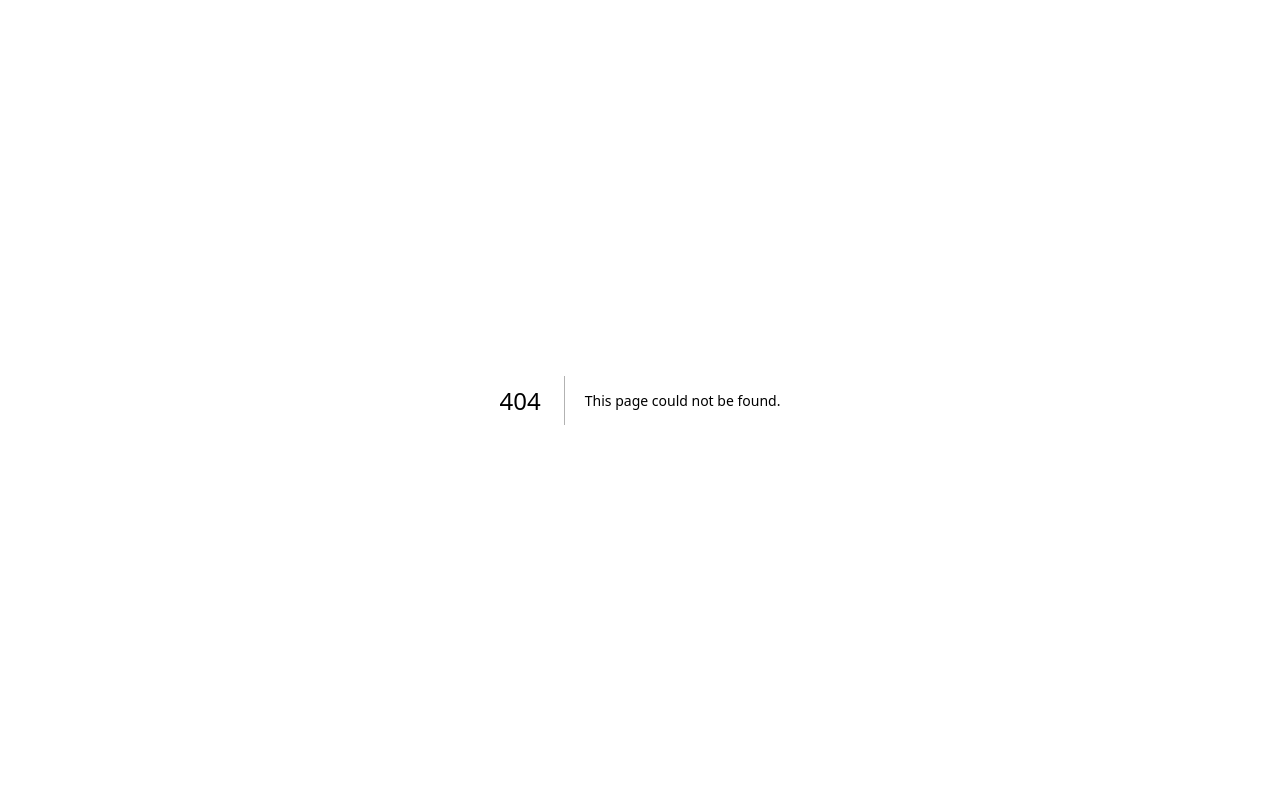
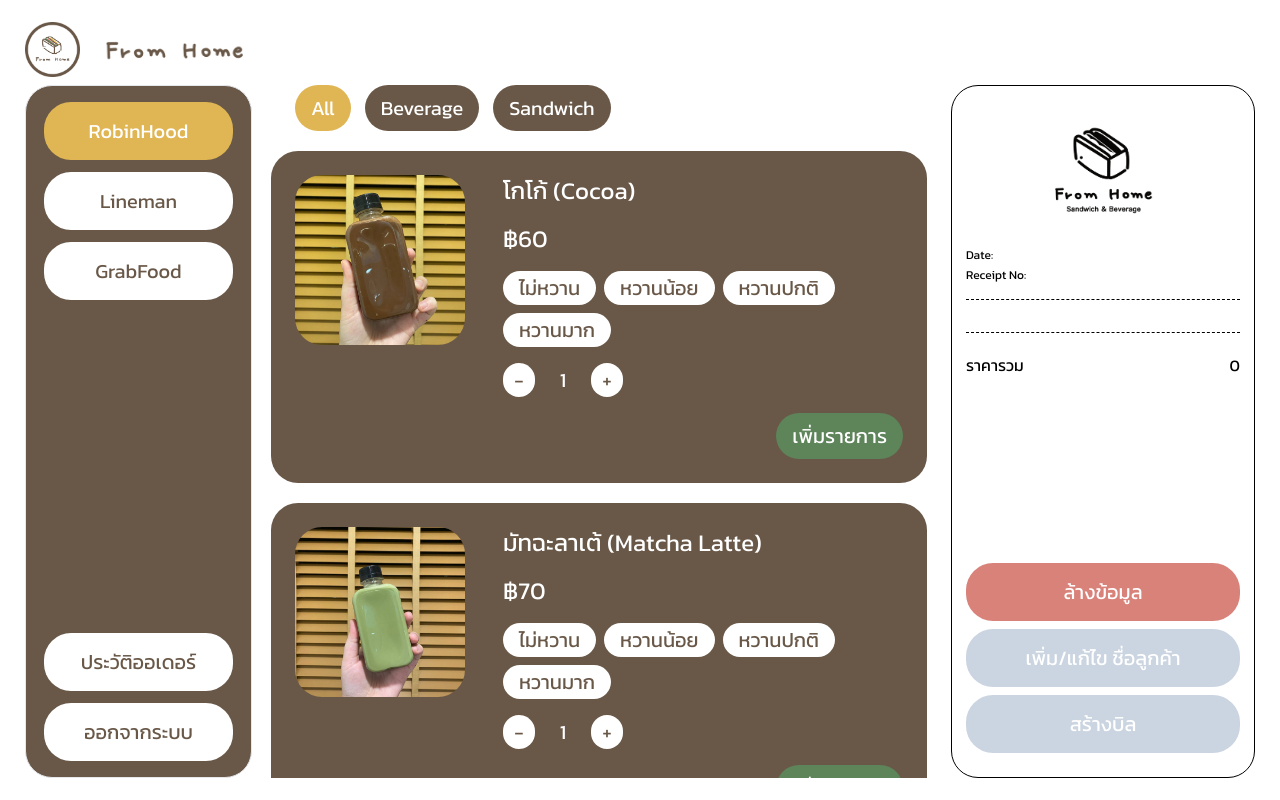
Before and after one commit to BlackMocca/fromhome-sandwich, a Next.js app in the folder web/: page /receipt/RH in a window 1280 px wide. Before the commit this address had no page. Built offline with nearby package versions, Linux system fonts and the light colour scheme.

Commit message:
add change sidebar with delivery

```diff
--- a/web/features/core/layouts/sidebar.layout.tsx
+++ b/web/features/core/layouts/sidebar.layout.tsx
@@ -1,33 +1,55 @@
-import _ from 'lodash'
-import { Observer } from 'mobx-react-lite'
-import Navbar from './navbar.layout'
-import { ISidebarMenu, SidebarMenu } from '@/features/domain/config';
-import ButtonLayout from './button.layout';
-import { useRouter } from 'next/router';
+import _ from "lodash";
+import { Observer } from "mobx-react-lite";
+import Navbar from "./navbar.layout";
+import { ISidebarMenu, SidebarMenu } from "@/features/domain/config";
+import ButtonLayout from "./button.layout";
+import { useRouter } from "next/router";
 
 type ISidebarLayout = {
-    menus: ISidebarMenu[]
-}
+  menus: ISidebarMenu[];
+};
 
-export default function SidebarLayout({ menus = SidebarMenu}: ISidebarLayout) {
-    var router = useRouter()
+export default function SidebarLayout({ menus = SidebarMenu }: ISidebarLayout) {
+  var router = useRouter();
 
-    var isActive = (menuPath: string) => {return router.pathname === menuPath}
+  var isActive = (menuPath: string) => {
+    return router.asPath === menuPath;
+  };
 
   return (
     <div className="min-w-[227px] border rounded-[27px] bg-primary">
       <div className="flex flex-col h-full px-[18px] py-[16px] justify-between ">
         <div className="flex flex-col gap-[12px]">
-                {_.filter(menus, {positon: "top"}).map((item, i) => {
-                    return <ButtonLayout key={i} title={item.title} isActive={isActive(item.route)} size='lg' onclick={() => { router.push(item.route) }} buttonStyleType={'secondary'} />
-                }
-                )}
+          {_.filter(menus, { positon: "top" }).map((item, i) => {
+            return (
+              <ButtonLayout
+                key={i}
+                title={item.title}
+                isActive={isActive(item.route)}
+                size="lg"
+                onclick={() => {
+                  router.push(item.route);
+                }}
+                buttonStyleType={"secondary"}
+              />
+            );
+          })}
         </div>
         <div className="flex flex-col gap-[12px]">
-                {_.filter(menus, {positon: "bottom"}).map((item, i) => {
-                    return <ButtonLayout key={i} title={item.title} isActive={isActive(item.route)} size='lg' onclick={() => { router.push(item.route) }} buttonStyleType={'secondary'} />
-                }
-                )}
+          {_.filter(menus, { positon: "bottom" }).map((item, i) => {
+            return (
+              <ButtonLayout
+                key={i}
+                title={item.title}
+                isActive={isActive(item.route)}
+                size="lg"
+                onclick={() => {
+                  router.push(item.route);
+                }}
+                buttonStyleType={"secondary"}
+              />
+            );
+          })}
         </div>
       </div>
     </div>
--- a/web/features/domain/config.ts
+++ b/web/features/domain/config.ts
@@ -1,14 +1,40 @@
+import { SaleGateway } from "./receipt.type";
+
 export interface ISidebarMenu {
-    title: string
-    route: string
-    positon: "top" | "bottom"
+  title: string;
+  route: string;
+  positon: "top" | "bottom";
+  category: string;
 }
 export const SidebarMenu: ISidebarMenu[] = [
-    { title: "สร้างบิล", route: "/receipt", positon: "top"},
-    // { title: "เมนู", route: "/product", positon: "top"},
-    // { title: "ออเดอร์", route: "/order", positon: "top"},
-    // { title: "การเงิน", route: "/payment", positon: "top"},
-    // { title: "ประวัติย้อนหลัง", route: "/history", positon: "top"},
-    { title: "ตั้งค่า", route: "/setting", positon: "bottom"},
-    { title: "ออกจากระบบ", route: "/signout", positon: "bottom"},
-]
+  {
+    title: "RobinHood",
+    route: `/receipt/${SaleGateway.ROBINHOOD}`,
+    positon: "top",
+    category: "receipt",
+  },
+  {
+    title: "Lineman",
+    route: `/receipt/${SaleGateway.LINEMAN}`,
+    positon: "top",
+    category: "receipt",
+  },
+  {
+    title: "GrabFood",
+    route: `/receipt/${SaleGateway.GRABFOOD}`,
+    positon: "top",
+    category: "receipt",
+  },
+  {
+    title: "ประวัติออเดอร์",
+    route: "/history-receipt",
+    positon: "bottom",
+    category: "history",
+  },
+  {
+    title: "ออกจากระบบ",
+    route: "/signout",
+    positon: "bottom",
+    category: "user",
+  },
+];
--- a/web/features/domain/receipt.type.ts
+++ b/web/features/domain/receipt.type.ts
@@ -1,6 +1,6 @@
-import _ from "lodash"
-import { Product, Category } from "@/features/domain/product.type"
-import { v4 as uuidv4 } from 'uuid';
+import _ from "lodash";
+import { Product, Category } from "@/features/domain/product.type";
+import { v4 as uuidv4 } from "uuid";
 import dayjs from "dayjs";
 import utc from "dayjs/plugin/utc";
 import timezone from "dayjs/plugin/timezone";
@@ -9,30 +9,37 @@
 dayjs.extend(utc);
 dayjs.extend(timezone);
 
+export enum SaleGateway {
+  LINEMAN = "LM",
+  ROBINHOOD = "RH",
+  GRABFOOD = "GRAB",
+}
+
 export interface RecepitProduct extends Product {
-    amount: number
+  amount: number;
 
-    calculatePrice(): number
+  calculatePrice(): number;
 }
 
 export interface Recepit {
-    kind: "printing" | "preview"
+  kind: "printing" | "preview";
   // Head of Recepit
-    id: string
-    merchant_logo: string
-    merchant_name: string
-    customer_name?: string
-    receipt_no: string
-    created_at: string                                  // timestamp format YYYY-MM-DD HH:mm:ss
+  id: string;
+  merchant_logo: string;
+  merchant_name: string;
+  customer_name?: string;
+  sale_gateway?: SaleGateway;
+  receipt_no: string;
+  created_at: string; // timestamp format YYYY-MM-DD HH:mm:ss
 
   // Body
-    products: Array<RecepitProduct>
+  products: Array<RecepitProduct>;
 
   // Tail
-    grand_total: number                                 // ราคาทั้งหมด (net)
+  grand_total: number; // ราคาทั้งหมด (net)
 
-    calculateGrandTotal(): number
-    calculateTotalByCategory(): Map<Category, number>
+  calculateGrandTotal(): number;
+  calculateTotalByCategory(): Map<Category, number>;
 }
 
 export const newRecepit = (recepit: RecepitPreview): Recepit => {
@@ -41,67 +48,89 @@
     id: uuidv4(),
     merchant_logo: recepit.merchant_logo,
     merchant_name: recepit.merchant_name,
+    sale_gateway: recepit.sale_gateway,
     receipt_no: "",
     created_at: dayjs().tz("Asia/Bangkok").format("YYYY-MM-DD HH:mm:ss"),
     products: [...recepit.products],
     grand_total: recepit.calculateGrandTotal(),
     calculateGrandTotal: recepit.calculateGrandTotal,
     calculateTotalByCategory: recepit.calculateTotalByCategory,
-    }
+  };
+};
+
+export interface RecepitPreview
+  extends Omit<
+    Recepit,
+    | "id"
+    | "receipt_no"
+    | "created_at"
+    | "payment_gateway_type"
+    | "grand_total"
+    | "avg"
+  > {
+  setProducts(products: Product[]): RecepitPreview;
 }
 
-export interface RecepitPreview extends Omit<Recepit, "id" | "receipt_no" | "created_at" | "payment_gateway_type" | "grand_total" | "avg" > {
-    setProducts(products: Product[]): RecepitPreview
-}
-
-export const newRecepitProduct = (product: Product, amount: number): RecepitProduct => {
+export const newRecepitProduct = (
+  product: Product,
+  amount: number
+): RecepitProduct => {
   return {
     ...product,
     amount: amount,
 
     calculatePrice(): number {
-            return ((this.price ?? 0) * (this.amount ?? 0))
+      return (this.price ?? 0) * (this.amount ?? 0);
     },
-    }
-}
+  };
+};
 
-export const newRecepitPreview = (): RecepitPreview => {
+export const newRecepitPreview = (data?: Partial<Recepit>): RecepitPreview => {
   return {
+    ...data,
     kind: "preview",
     merchant_logo: MerchantData.logo,
     merchant_name: MerchantData.name,
     products: [],
 
     calculateGrandTotal(): number {
-            const total = _.reduce(this.products, (sum: number, product: RecepitProduct) => {
-                return sum + ((product.price ?? 0) * (product.amount ?? 0))
-            }, 0.00);
+      const total = _.reduce(
+        this.products,
+        (sum: number, product: RecepitProduct) => {
+          return sum + (product.price ?? 0) * (product.amount ?? 0);
+        },
+        0.0
+      );
 
-            return parseFloat(total.toFixed(2))
+      return parseFloat(total.toFixed(2));
     },
     calculateTotalByCategory(): Map<Category, number> {
-            let m = new Map<Category, number>()
+      let m = new Map<Category, number>();
       const sum = (category: Category) => {
-                return _.reduce(this.products, (sum: number, product: RecepitProduct) => {
+        return _.reduce(
+          this.products,
+          (sum: number, product: RecepitProduct) => {
             if (product.category === category) {
-                        return sum + ((product.price ?? 0) * (product.amount ?? 0))
+              return sum + (product.price ?? 0) * (product.amount ?? 0);
             }
-                    return 0.00
-                }, 0.00);
-            }
+            return 0.0;
+          },
+          0.0
+        );
+      };
 
       _.map(Object.values(Category), (category) => {
-                m.set(category, sum(category))
-            })
+        m.set(category, sum(category));
+      });
 
-            return m
+      return m;
     },
 
     setProducts(products: RecepitProduct[]): RecepitPreview {
       return {
         ...this,
         products: products,
-            }
-        }
-    }
-}
+      };
+    },
+  };
+};
--- /dev/null
+++ b/web/features/presentation/home/home.page.tsx
@@ -0,0 +1,3 @@
+export default function HomePage() {
+  return <div>HOME</div>;
+}
--- a/web/features/presentation/transaction/receipt.page.tsx
+++ b/web/features/presentation/transaction/receipt.page.tsx
@@ -6,6 +6,7 @@
 import { ProductData, ProductCategoryData } from "@/features/api/api";
 import { Product, ProductOption } from "@/features/domain/product.type";
 import ButtonLayout from "@/features/core/layouts/button.layout";
+import { SaleGateway } from "../../domain/receipt.type";
 import {
   newRecepitPreview,
   newRecepitProduct,
@@ -14,7 +15,15 @@
   Recepit,
 } from "@/features/domain/receipt.type";
 
-export default function ReceiptPage() {
+interface ReceiptPageProps {
+  sale_gateway: SaleGateway;
+}
+
+const newDefaultReceiptPreview = (props: ReceiptPageProps) => {
+  return newRecepitPreview({ sale_gateway: props.sale_gateway });
+};
+
+export default function ReceiptPage(props: ReceiptPageProps) {
   const masterProducts = useMemo(() => ProductData, []);
   const masterProductCategories: string[] = [
     "",
@@ -23,7 +32,7 @@
   const [products, setProducts] = useState<RecepitProduct[]>([]);
   const [filterCategory, setfilterCategory] = useState<string>("");
   const [recepit, setRecepit] = useState<RecepitPreview | Recepit>(
-    newRecepitPreview()
+    newDefaultReceiptPreview(props)
   );
 
   useEffect(() => {
@@ -71,7 +80,7 @@
 
   const onClear = () => {
     setProducts([]);
-    setRecepit(newRecepitPreview());
+    setRecepit(newDefaultReceiptPreview(props));
   };
 
   const onCreateBill = async (receipt: Recepit) => {
@@ -83,10 +92,10 @@
 
     const data = await response.json();
     if (response.ok) {
-      receipt.receipt_no = data.receipt_no
+      receipt.receipt_no = data.receipt_no;
       setRecepit(receipt);
 
-      console.log("Receipt saved successfully!", );
+      console.log("Receipt saved successfully!");
     } else {
       alert("Error: " + data.error);
     }
--- a/web/pages/api/receipt.ts
+++ b/web/pages/api/receipt.ts
@@ -4,12 +4,15 @@
 import { Format, now } from "@/features/core/helper";
 
 const generateReciptNo = async (): Promise<string> => {
-    let lastestReceiptNo = await getLastReceiptOfDate(now().format(Format.DATE))
-    lastestReceiptNo = "2"
-    return lastestReceiptNo
-}
+  let lastestReceiptNo = await getLastReceiptOfDate(now().format(Format.DATE));
+  lastestReceiptNo = "2";
+  return lastestReceiptNo;
+};
 
-export default async function handler(req: NextApiRequest, res: NextApiResponse) {
+export default async function handler(
+  req: NextApiRequest,
+  res: NextApiResponse
+) {
   if (req.method !== "POST") {
     return res.status(405).json({ error: `Method ${req.method} Not Allowed` });
   }
@@ -17,14 +20,16 @@
   try {
     const receipt: Recepit = req.body;
 
-    const receipt_no = await generateReciptNo()
-    receipt.receipt_no = receipt_no
+    const receipt_no = await generateReciptNo();
+    receipt.receipt_no = receipt_no;
 
-    await saveRecipt(receipt)
+    await saveRecipt(receipt);
 
-    res.status(200).json({ message: "success", "receipt_no": receipt.receipt_no });
+    res
+      .status(200)
+      .json({ message: "success", receipt_no: receipt.receipt_no });
   } catch (error) {
-    console.error("Failed to save receipt:", error)
+    console.error("Failed to save receipt:", error);
     res.status(500).json({ error: (error as Error).message });
   }
 }
--- a/web/pages/index.tsx
+++ b/web/pages/index.tsx
@@ -1,14 +1,21 @@
 import Image from "next/image";
+import _ from "lodash";
 import { Fragment, useEffect } from "react";
 import ReceiptPage from "@/features/presentation/transaction/receipt.page";
 import { useRouter } from "next/router";
+import { SidebarMenu, ISidebarMenu } from "../features/domain/config";
+import HomePage from "../features/presentation/home/home.page";
 
 export default function Home() {
-  const router = useRouter()
+  const router = useRouter();
 
   useEffect(() => {
-    router.push("/receipt");
+    let menu: ISidebarMenu | undefined = _.find(
+      SidebarMenu,
+      (item: ISidebarMenu) => item.category === "receipt"
+    );
+    router.push(menu ? menu.route : "/");
   }, [router]);
 
-  return <ReceiptPage />
+  return <HomePage />;
 }
--- /dev/null
+++ b/web/pages/receipt/[sale_gateway]/index.tsx
@@ -0,0 +1,11 @@
+import Image from "next/image";
+import ReceiptPage from "@/features/presentation/transaction/receipt.page";
+import { useRouter } from "next/router";
+import { SaleGateway } from "../../../features/domain/receipt.type";
+
+export default function Receipt() {
+  const router = useRouter();
+  const saleGateway: SaleGateway = router.query.sale_gateway as SaleGateway;
+
+  return <ReceiptPage sale_gateway={saleGateway} />;
+}
--- a/web/pages/receipt/index.tsx
+++ /dev/null
@@ -1,7 +0,0 @@
-import Image from "next/image";
-import { Fragment } from "react";
-import ReceiptPage from "@/features/presentation/transaction/receipt.page";
-
-export default function Receipt() {
-  return <ReceiptPage />
-}
```
Lines whose indentation alone changed are shown as unchanged.
